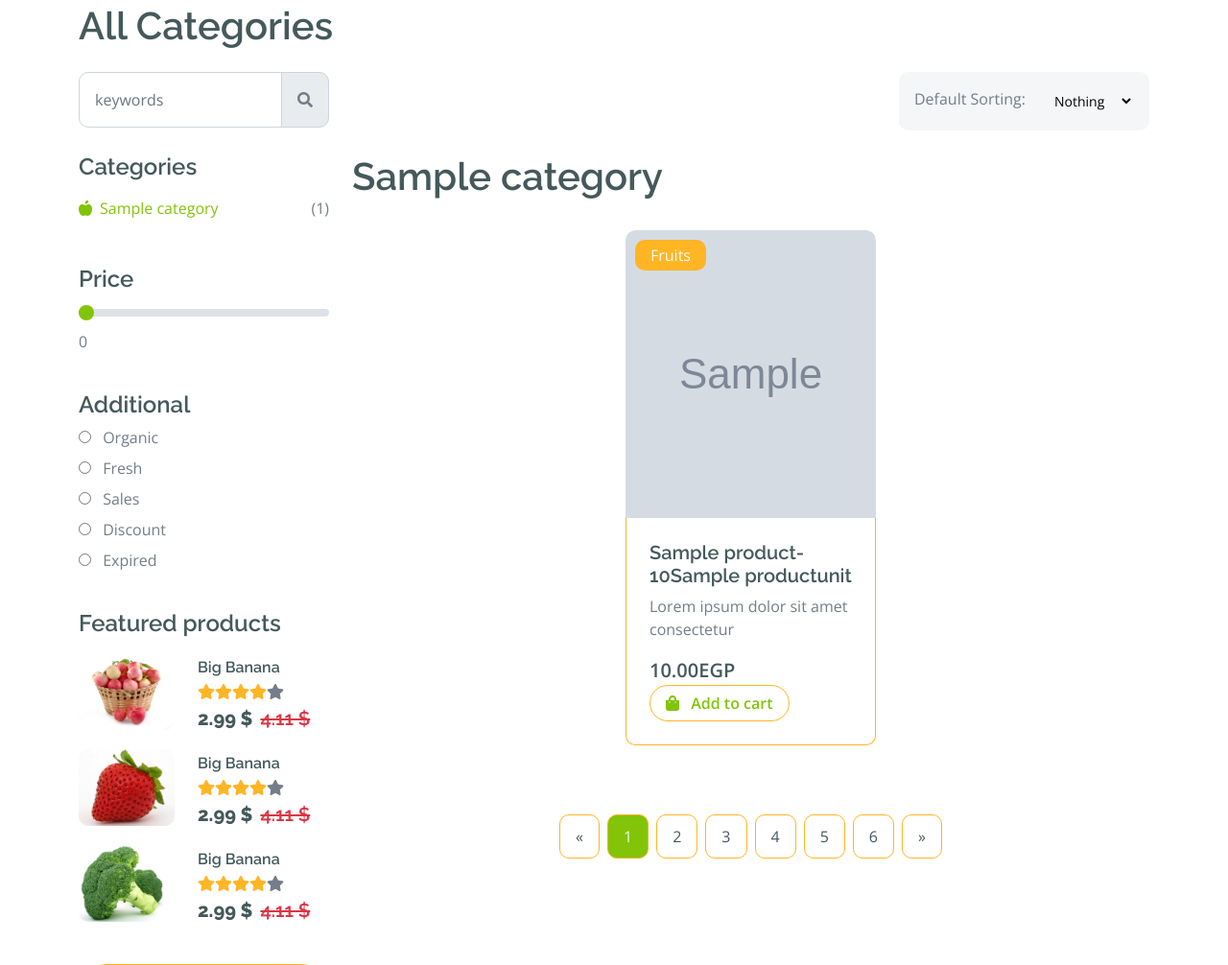
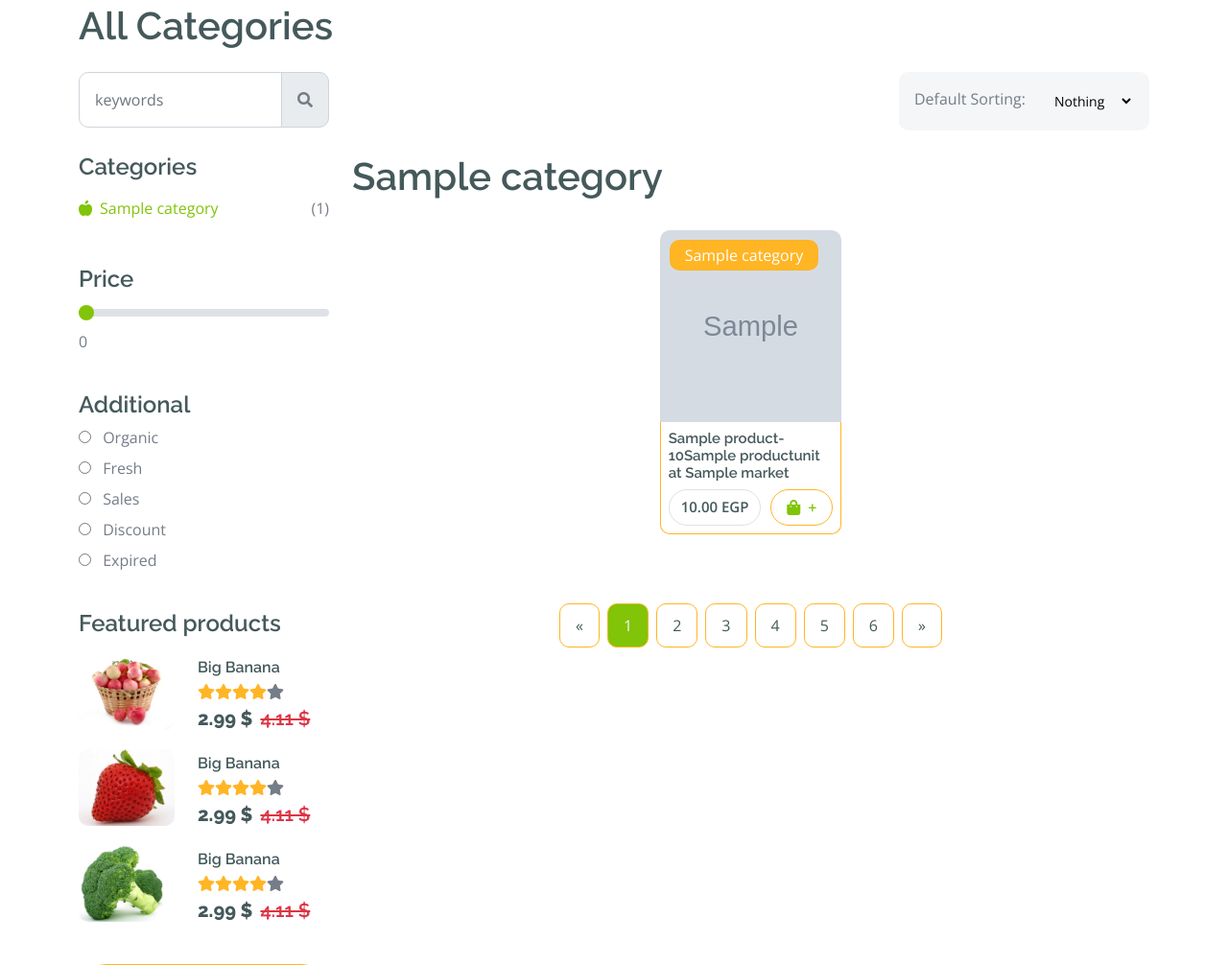
Before and after one commit to MRamadan2511/market, a Django app: a page that uses products/templates/products/category_detail.html in a window 1280 px wide. Shown: the part 469-1475 px from the top of the page at 96% size. Run offline with Django 4.2, Linux system fonts and the light colour scheme; tables that the repository leaves empty hold one stand-in row (values such as "Sample post"); grey boxes marked "Sample" are stand-in pictures; some libraries are stand-ins or nearby versions.

Commit message:
updated product card on category

```diff
--- a/carts/templates/carts/cart.html
+++ b/carts/templates/carts/cart.html
@@ -68,7 +68,9 @@
                         </p>
                     </div>
 
-                    <a href="{% url 'checkout' %}" class="btn border-secondary rounded-pill px-4 py-3 text-primary text-uppercase mb-4 ms-4">
+                    <a
+                        href="{% url 'checkout' %}"
+                        class="btn border-secondary rounded-pill px-4 py-3 text-primary text-uppercase mb-4 ms-4">
                         Proceed Checkout
                     </a>
                 </div>
--- a/products/templates/products/category_detail.html
+++ b/products/templates/products/category_detail.html
@@ -175,30 +175,10 @@
 
                                     <h1>{{ category.name }}</h1>
 
-                                    {% for profile in product_profiles %}
+                                    {% for product in product_profiles %}
 
-                                    <div class="col-md-6 col-lg-6 col-xl-4">
-                                        <div class="rounded position-relative fruite-item">
-                                            <div class="fruite-img" >
-                                                <img src='{{ profile.product.image.url }}' class="img-fluid w-100 rounded-top" alt="{{ profile.product.name }}" style=" height:300px; width:100%; object-fit:fill;">
-                                            </div>
-                                            <div class="text-white bg-secondary px-3 py-1 rounded position-absolute" style="top: 10px; left: 10px;">Fruits</div>
-                                            <div class="p-4 border border-secondary border-top-0 rounded-bottom">
-                                                <h5>{{profile.get_display_name}}</h5>
-                                                <p>Lorem ipsum dolor sit amet consectetur </p>
-                                                <div class="d-flex justify-content-between flex-lg-wrap">
-                                                    <p class="text-dark fs-5 fw-bold mb-0">{{profile.product.best_price}}EGP</p>
+                                        {% include "products/product_card.html" %}
 
-                                                    <a href="#" class="btn border border-secondary rounded-pill px-3 text-primary"
-                                                    hx-get="{% url 'add_to_cart' profile.id %}"
-                                                    hx-target="#menu-cart-button"
-                                                    hx-swap="outerHTML"
-                                                    >
-                                                    <i class="fa fa-shopping-bag me-2 text-primary"></i> Add to cart</a>
-                                                </div>
-                                            </div>
-                                        </div>
-                                    </div>
                                     {% endfor %}
 
 
--- a/products/templates/products/product_card.html
+++ b/products/templates/products/product_card.html
@@ -1,13 +1,14 @@
-<div class="col-md-6 col-lg-6 col-xl-4">
+<div class="col-md-4 col-lg-4 col-xl-3">
 
     <div class="rounded position-relative fruite-item">
 
-        <div class="fruite-img" >
+        {% comment %} <div class="fruite-img" > {% endcomment %}
+        <div class="" >
             <img
                 src='{{ product.product.image.url }}'
                 class="img-fluid w-100 rounded-top"
                 alt="{{ product.name }}"
-                style=" height:300px; width:100%; object-fit:fill;">
+                style=" height:200px; width:100%; object-fit:fill;">
         </div>
 
         <div
@@ -15,13 +16,13 @@
             style="top: 10px; left: 10px;">{{ product.product.category }}
         </div>
 
-        <div class="p-4 border border-secondary border-top-0 rounded-bottom">
+        <div class="p-2 border border-secondary border-top-0 rounded-bottom">
 
             <h5 style="font-size: 15px">{{product}}</h5>
             {% comment %} <p>Lorem ipsum dolor sit amet consectetur </p> {% endcomment %}
 
             <div class="d-flex justify-content-between flex-lg-wrap">
-                <p  class="text-dark fs-5 fw-bold mb-0" style="font-size: 14px" >{{product.get_final_price}}EGP</p>
+                <p  class="text-dark  fw-bold mb-0 btn border rounded-pill" style="font-size: 15px" >{{product.get_final_price}} EGP</p>
 
                 <a
                     href="#" class="btn border border-secondary rounded-pill px-3 text-primary"
@@ -29,7 +30,7 @@
                     hx-target="#menu-cart-button"
                     hx-swap="outerHTML"
                     >
-                    <i class="fa fa-shopping-bag me-2 text-primary"></i>Add to cart
+                    <i class="fa fa-shopping-bag me-2 text-primary"></i>+
                 </a>
 
             </div>
```
